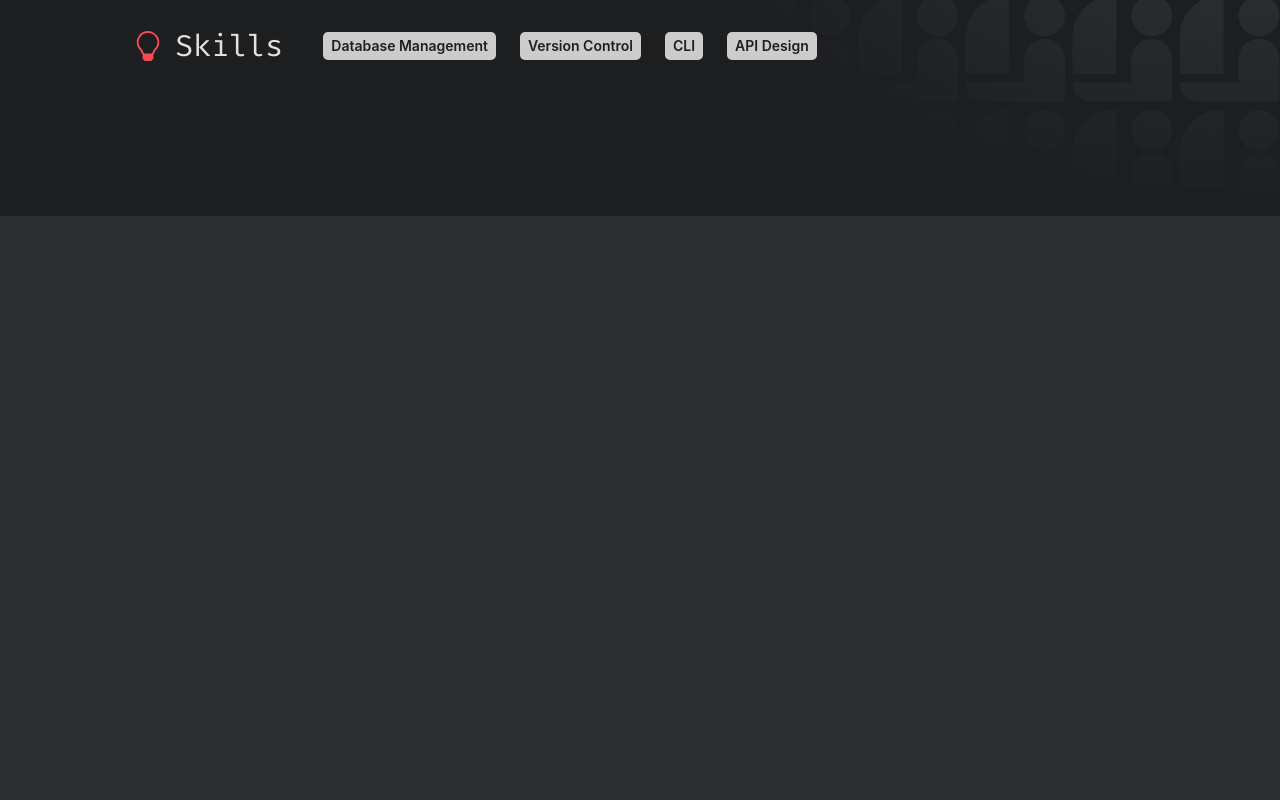
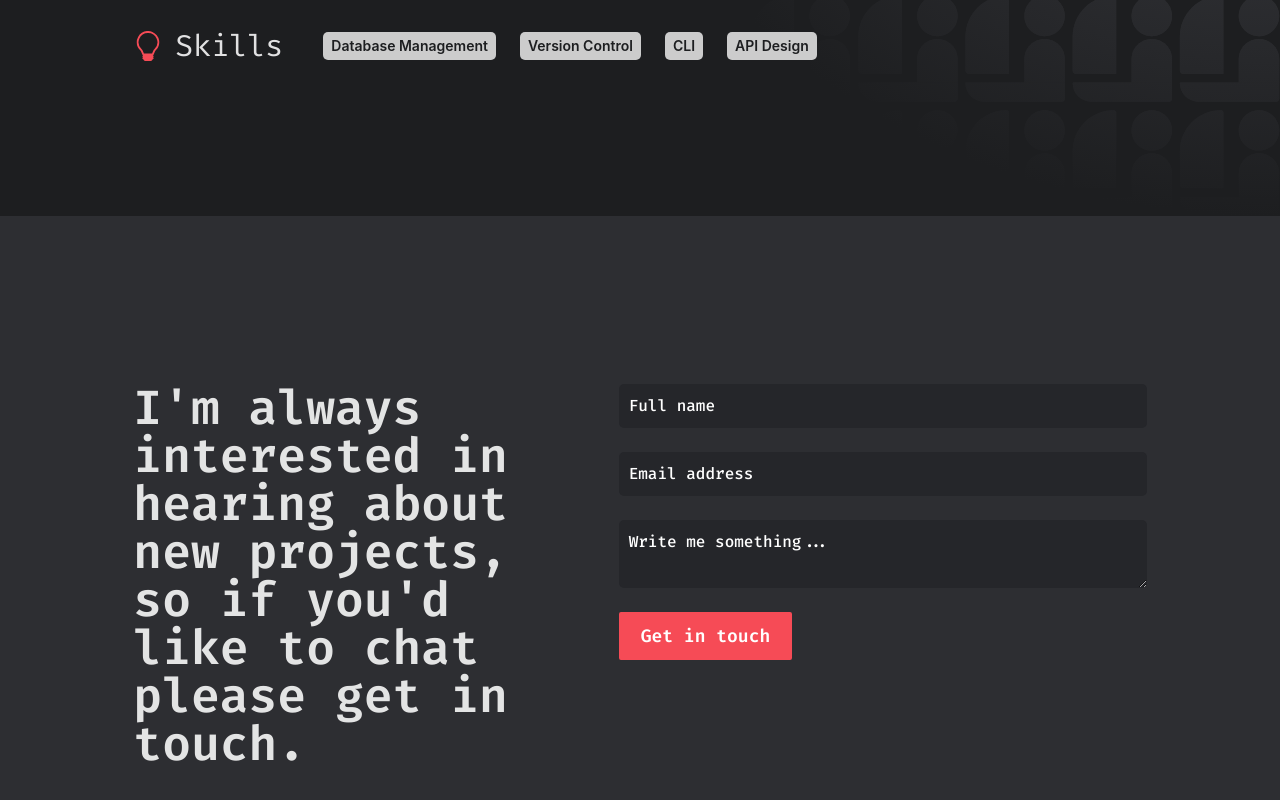
Before and after one commit to Alejuda/react-portfolio, a React (Vite) app: page / in a window 1280 px wide. Shown: the part 2566-3366 px from the top of the page. Before the commit the page ends 2782 px from the top, so only its background shows below. Built offline with nearby package versions, Linux system fonts and the light colour scheme.

Commit message:
Add contact section

```diff
--- a/src/App.jsx
+++ b/src/App.jsx
@@ -5,6 +5,7 @@ import MediaSide from './components/MediaSide'
 import Home from './components/Home'
 import RecentWorks from './components/RecentWorks'
 import About from './components/About'
+import Contact from './components/Contact'
 
 function App() {
 
@@ -15,6 +16,7 @@ function App() {
       <Home />
       <RecentWorks />
       <About />
+      <Contact />
     </>
   )
 }
--- /dev/null
+++ b/src/components/Contact.jsx
@@ -0,0 +1,48 @@
+function About() {
+  return (
+    <section className="w-screen px-8 py-32">
+      <div className="max-w-screen-2xl pb-10 w-5/6 py-10 m-auto flex gap-20">
+
+        <h2 className="text-5xl font-semibold fira-code max-w-[40%]">
+          I'm always interested in hearing about new projects, so if you'd like
+          to chat please get in touch.
+        </h2>
+        <form
+          action="https://formspree.io/f/xbjezjap"
+          method="post"
+          className="flex flex-col w-full justify-start gap-6 fira-code text-white"
+        >
+          <input
+            className="form-input"
+            type="text"
+            name="name"
+            placeholder="Full name"
+            required
+          />
+          <input
+            className="form-input"
+            type="email"
+            name="email"
+            placeholder="Email address"
+            required
+          />
+          <textarea
+            className="form-input"
+            name="content"
+            required
+            placeholder="Write me something..."
+            maxLength="500"
+          ></textarea>
+          <button
+            type="submit"
+            className="text-lg self-start transition-all rounded-sm border-2 border-primaryRed whitespace-nowrap bg-primaryRed font-semibold py-2 px-5 hover:bg-red-100 hover:text-gray_2"
+          >
+            Get in touch
+          </button>
+        </form>
+      </div>
+    </section>
+  );
+}
+
+export default About;
--- a/src/components/Home.jsx
+++ b/src/components/Home.jsx
@@ -23,7 +23,6 @@ function Home() {
         <img className='absolute z-20 h-full' src={HomeDeco} />
         <div className='absolute w-full h-full z-10 gradient-home' />
         <img className='absolute -z-20 h-full' src={HomeBack} />
-        {/* <img className='h-full me-home' src={MeHome} /> */}
       </div>
       </div>
     </section>
--- a/src/components/WorkPopup.jsx
+++ b/src/components/WorkPopup.jsx
@@ -5,7 +5,7 @@ import GitHubIcon from '@mui/icons-material/GitHub';
 function WorkPopup({setPopup, popWork}) {
 
   return (
-    <div className="fixed w-screen h-screen backdrop-blur-sm z-50 flex justify-center items-center">
+    <div className="fixed w-screen h-screen backdrop-blur-sm z-50 flex justify-center items-center shadow">
       <div className="w-3/4 h-3/4 bg-gray_1 relative flex justify-between">
         <CloseIcon
           fontSize="large"
--- a/src/index.css
+++ b/src/index.css
@@ -144,6 +144,24 @@
   background-repeat: no-repeat;
 }
 
+.form-input {
+  padding: 10px 10px;
+  background-color: var(--gray-2);
+  border-radius: 5px;
+  transition: all 200ms;
+}
+
+.form-input:focus {
+  transform: scale(1.02);
+  padding-left: 15px;
+  outline: none;
+}
+
+.form-input::placeholder {
+  color: white;
+  font-weight: 500;
+}
+
 @keyframes moveBackground {
   0% {
     background-position: -500px 0; /* Start with the background image at its initial position */
```
